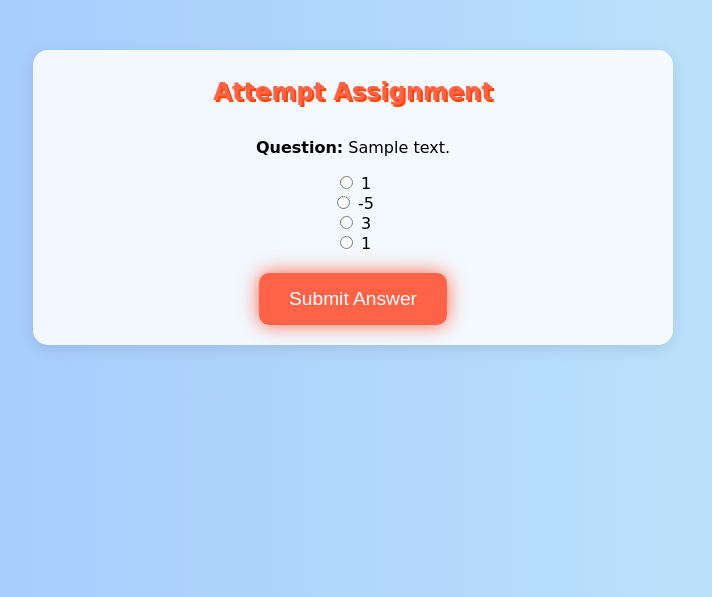
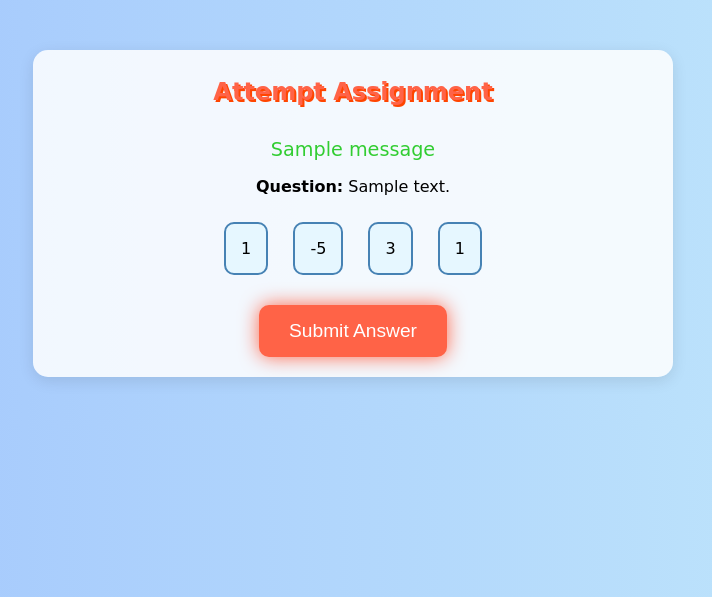
Before and after one commit to dibbo116/Game_project, a Flask app: page /attempt_assignment/1/0 in a window 1280 px wide. Shown: the top 597 px of the page, without its empty margins (287-999 px from the left). Run offline with Flask 3, Linux system fonts and the light colour scheme; the visitor is signed in with stand-in values (Sample User, id 1); tables that the repository leaves empty hold one stand-in row (values such as "Sample post"); one stand-in notice (Sample message) is shown.

Commit message:
Frontend change for attempt assignment

```diff
--- a/templates/attempt_assignment.html
+++ b/templates/attempt_assignment.html
@@ -4,29 +4,108 @@
     <meta charset="UTF-8">
     <title>Attempt Assignment</title>
     <link rel="stylesheet" type="text/css" href="{{ url_for('static', filename='css/styles.css') }}">
+    <style>
+        .option {
+            display: inline-block;
+            margin: 10px;
+            padding: 15px;
+            background-color: #e6f7ff;
+            border-radius: 10px;
+            border: 2px solid #4682b4;
+            cursor: pointer;
+            transition: background-color 0.3s, transform 0.2s;
+        }
+
+        .option:hover {
+            background-color: #d1e7ff;
+        }
+
+        .selected {
+            background-color: #90ee90;
+            transform: scale(1.05);
+        }
+
+        .disabled {
+            cursor: not-allowed;
+            opacity: 0.6;
+        }
+    </style>
 </head>
 <body>
     <div class="container">
         <h2>Attempt Assignment</h2>
+
+        <!-- Character Animation -->
+        <div id="character-animation">
+            {% with messages = get_flashed_messages() %}
+                {% if 'Correct' in messages[0] %}
+                    <img src="{{ url_for('static', filename='images/thumbs_up.jpeg') }}" alt="Thumbs Up" class="character-image" onload="playSound('correct-sound')">
+                {% elif 'Incorrect' in messages[0] %}
+                    <img src="{{ url_for('static', filename='images/sad_face.jpg') }}" alt="Sad Face" class="character-image" onload="playSound('incorrect-sound')">
+                {% endif %}
+            {% endwith %}
+        </div>
+
+        <!-- Flash Messages for Feedback -->
+        {% with messages = get_flashed_messages() %}
+            {% if messages %}
+                <div class="flash-message">{{ messages[0] }}</div>
+            {% endif %}
+        {% endwith %}
+
         {% if current_question %}
-            <form action="/attempt_assignment/{{ assignment_id }}/{{ question_index }}" method="POST">
-                <div class="question-block">
-                    <p><strong>Question:</strong> {{ current_question.question_text }}</p>
-                    <input type="hidden" name="question_id" value="{{ current_question.id }}">
-                    <div class="options">
-                        {% for option in options %}
-                            <label>
-                                <input type="radio" name="answer" value="{{ option }}" required> {{ option }}
-                            </label><br>
-                        {% endfor %}
-                    </div>
-                    <button type="submit">Submit Answer</button>
+            <p><strong>Question:</strong> {{ current_question.question_text }}</p>
+
+            <!-- Answer Form with Multiple-Choice Options -->
+            <form action="/attempt_assignment/{{ assignment_id }}/{{ question_index }}" method="POST" onsubmit="return handleSubmit();">
+                <input type="hidden" name="question_id" value="{{ current_question.id }}">
+
+                <div id="options-container">
+                    {% for option in options %}
+                        <div class="option" onclick="selectOption(this, '{{ option }}')">
+                            <input type="radio" name="answer" value="{{ option }}" required style="display: none;">
+                            <span>{{ option }}</span>
+                        </div>
+                    {% endfor %}
                 </div>
+
+                <button type="submit" id="submit-button">Submit Answer</button>
             </form>
         {% else %}
             <p>You have completed all questions in this assignment. Thank you for your participation!</p>
             <a href="/view_assignments"><button>Back to Assignments</button></a>
         {% endif %}
+
+        <!-- Sound Effects -->
+        <audio id="click-sound" src="{{ url_for('static', filename='sounds/click.mp3') }}"></audio>
+        <audio id="correct-sound" src="{{ url_for('static', filename='sounds/correct.mp3') }}"></audio>
+        <audio id="incorrect-sound" src="{{ url_for('static', filename='sounds/incorrect.mp3') }}"></audio>
     </div>
+
+    <script>
+        function selectOption(element, value) {
+            document.querySelectorAll('.option').forEach(option => option.classList.remove('selected'));
+            element.classList.add('selected');
+            document.querySelector(`input[value="${value}"]`).checked = true;
+        }
+
+        function handleSubmit() {
+            playSound('click-sound');
+            document.getElementById('submit-button').disabled = true;
+            document.querySelectorAll('.option').forEach(option => option.classList.add('disabled'));
+            return true;
+        }
+
+        function playSound(soundId) {
+            const sound = document.getElementById(soundId);
+            if (sound) {
+                sound.play().catch(error => {
+                    console.error("Audio playback failed:", error);
+                });
+            } else {
+                console.error("Sound element not found:", soundId);
+            }
+        }
+    </script>
 </body>
 </html>
```
